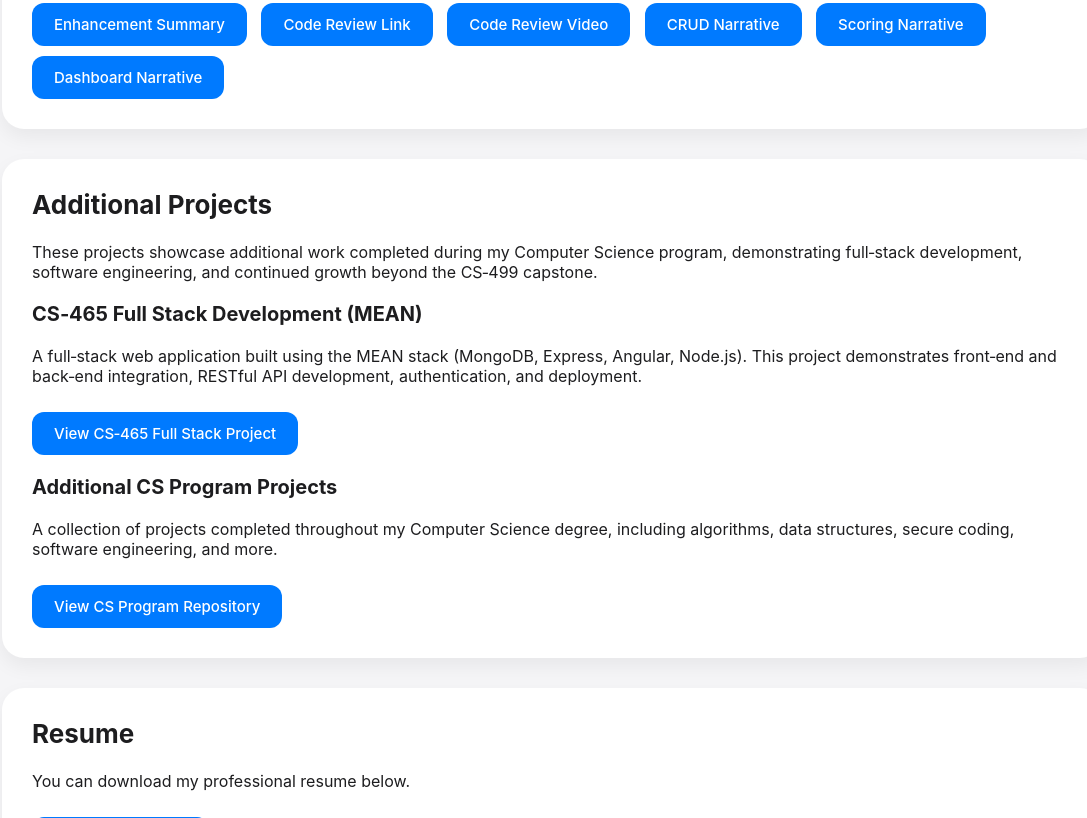
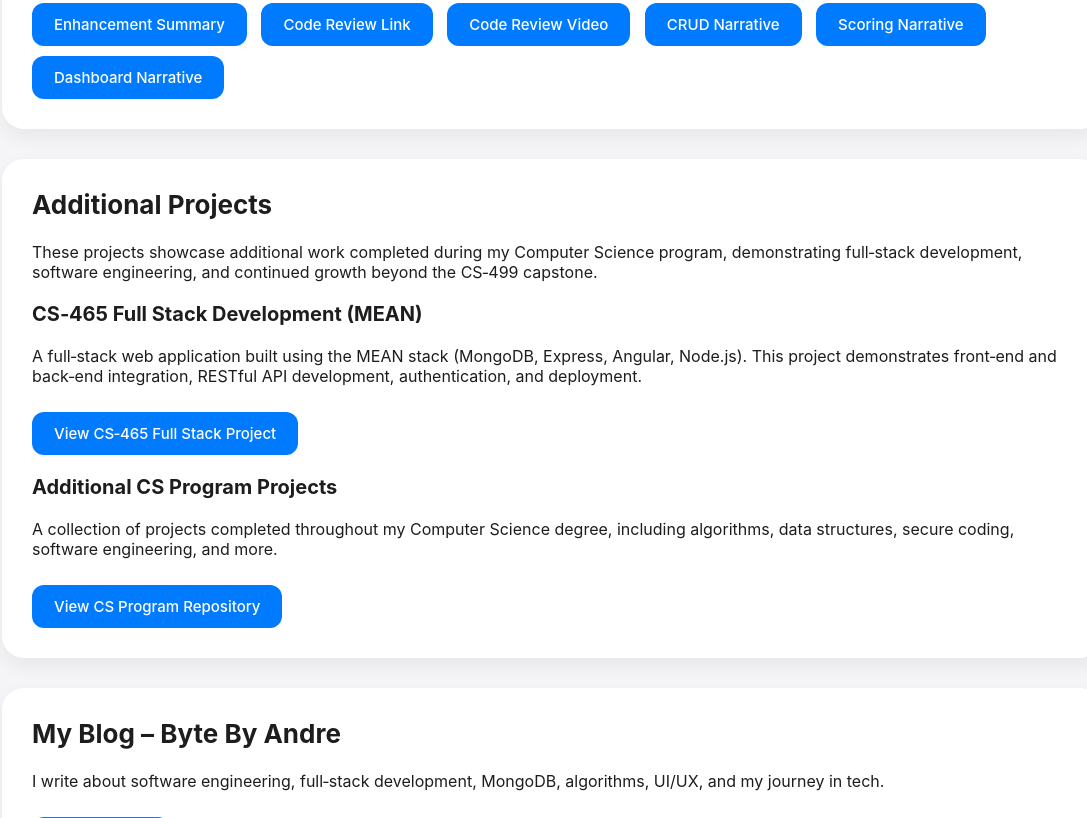
Before and after one commit to AndreMiranda-dev/AndreMiranda-dev.github.io, a plain HTML site: page index.html in a window 1280 px wide. Shown: the part 1982-2800 px from the top of the page, without its empty margins (88-1175 px from the left). Drawn offline with Linux system fonts and the light colour scheme.

Commit message:
Add blog section with description and link
Added a new section for the blog with a brief description and a link.

```diff
--- a/index.html
+++ b/index.html
@@ -21,6 +21,7 @@
             <a href="#original">Original Artifacts</a>
             <a href="#docs">Documentation</a>
             <a href="#other-projects">Other Projects</a>
+            <a href="#blog">Blog</a>
             <a href="#resume">Resume</a>
             <a href="#skills">Skills</a>
         </div>
@@ -84,12 +85,10 @@
             <a class="button" href="artifacts/docs/Enhancement_Summary.pdf" target="_blank">Enhancement Summary</a>
             <a class="button" href="artifacts/docs/Code_Review_Link.txt" target="_blank">Code Review Link</a>
 
-            <!-- Code Review Video -->
             <a class="button" href="https://1drv.ms/v/c/e349d8b310f9a758/IQCgj5yxxLt2RoXUx8DsC6xMARKVs4cC8WXc1Deqz9q7OPQ?e=Kxp5zS" target="_blank">
                 Code Review Video
             </a>
 
-            <!-- Artifact Narratives -->
             <a class="button" href="artifacts/docs/CRUD_Narrative.pdf" target="_blank">CRUD Narrative</a>
             <a class="button" href="artifacts/docs/Scoring_Narrative.pdf" target="_blank">Scoring Narrative</a>
             <a class="button" href="artifacts/docs/Dashboard_Narrative.pdf" target="_blank">Dashboard Narrative</a>
@@ -111,6 +110,13 @@
             <a class="button" href="https://github.com/AndreMiranda-dev/CS-Program" target="_blank">
                 View CS Program Repository
             </a>
+        </section>
+
+        <!-- BLOG -->
+        <section id="blog" class="card">
+            <h2>My Blog – Byte By Andre</h2>
+            <p>I write about software engineering, full‑stack development, MongoDB, algorithms, UI/UX, and my journey in tech.</p>
+            <a class="button" href="https://bytebyandre.com/" target="_blank">Visit My Blog</a>
         </section>
 
         <!-- RESUME -->
```
